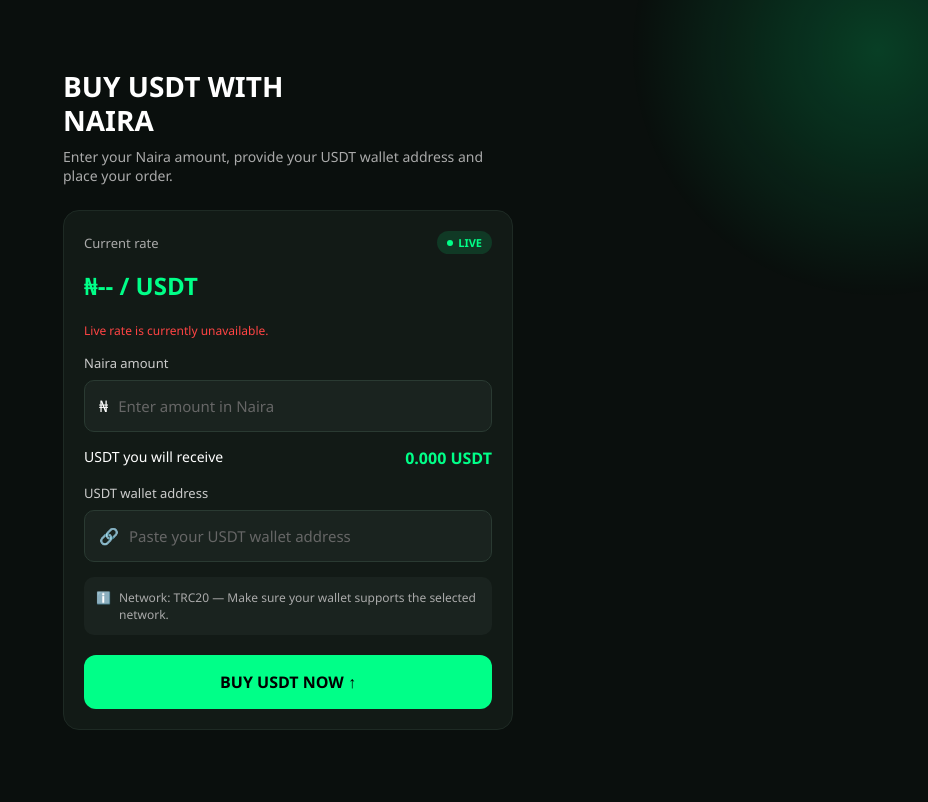
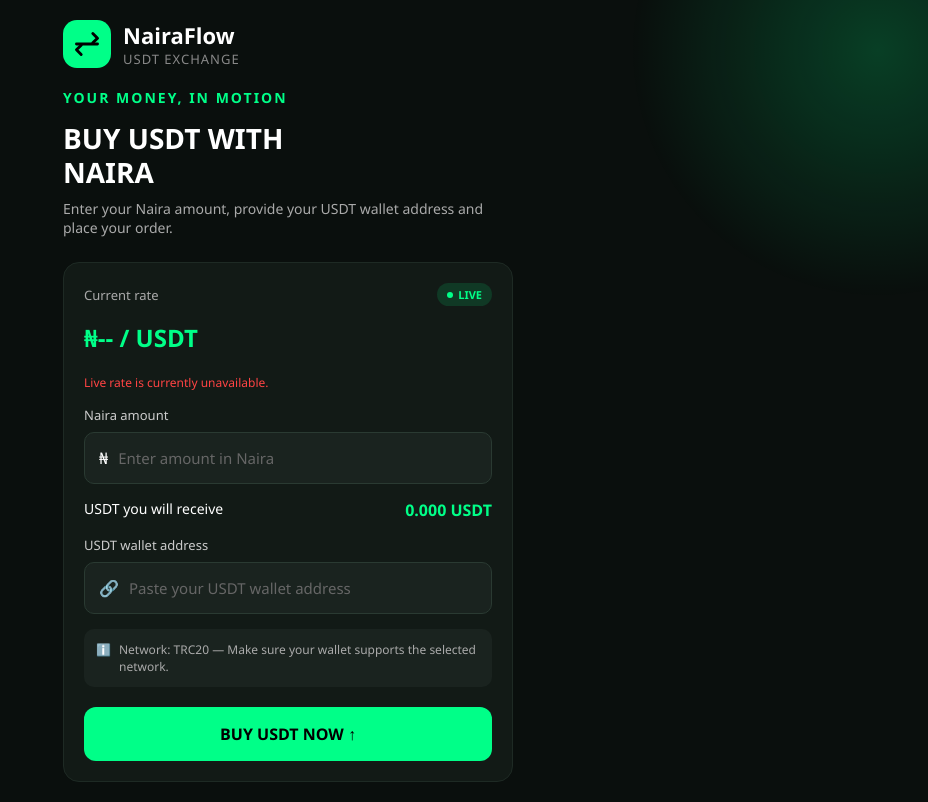
Before and after one commit to Musa-long/USDT-NAIRA-EXCHANGE, a website: page public/index.html in a window 1280 px wide. Shown: the whole page, without its empty margins (352-1280 px from the left). Drawn offline with Linux system fonts and the light colour scheme; no server answers.

Commit message:
Change title and add branding section in index.html
Updated the page title and added a branding section with logo and tagline.

```diff
--- a/public/index.html
+++ b/public/index.html
@@ -3,12 +3,21 @@
 <head>
   <meta charset="UTF-8">
   <meta name="viewport" content="width=device-width, initial-scale=1.0">
-  <title>BUY USDT WITH NAIRA</title>
+  <title>NairaFlow - USDT Exchange</title>
   <style>
     * { margin: 0; padding: 0; box-sizing: border-box; font-family: 'Segoe UI', Arial, sans-serif; }
     body { background: #0a0f0d; color: #fff; min-height: 100vh; padding: 20px; display: flex; justify-content: center; align-items: center; }
     .bg-circle { position: fixed; top: -200px; right: -200px; width: 500px; height: 500px; background: radial-gradient(circle, #00ff8833 0%, transparent 70%); border-radius: 50%; z-index: 0; }
     .container { width: 100%; max-width: 450px; position: relative; z-index: 1; }
+
+    /* NEW BRANDING HEADER */
+    .brand-header { display: flex; align-items: center; gap: 12px; margin-bottom: 8px; }
+    .logo { width: 48px; height: 48px; background: #00ff88; border-radius: 14px; display: flex; align-items: center; justify-content: center; }
+    .logo svg { width: 28px; height: 28px; }
+    .brand-name { font-size: 22px; font-weight: 800; color: #fff; }
+    .brand-sub { font-size: 13px; color: #888; letter-spacing: 1px; }
+    .tagline { font-size: 14px; color: #00ff88; font-weight: 600; letter-spacing: 2px; margin: 20px 0 15px 0; }
+
     h1 { font-size: 28px; font-weight: 800; margin-bottom: 10px; line-height: 1.2; }
     .subtitle { color: #aaa; font-size: 14px; margin-bottom: 25px; }
     .card { background: #121a16; border: 1px solid #1e2a24; border-radius: 16px; padding: 20px; }
@@ -33,6 +42,24 @@
 <body>
   <div class="bg-circle"></div>
   <div class="container">
+
+    <!-- BRANDING SECTION FROM YOUR PICTURE -->
+    <div class="brand-header">
+      <div class="logo">
+        <svg viewBox="0 0 24 24" fill="none" stroke="#000" stroke-width="2.5" stroke-linecap="round" stroke-linejoin="round">
+          <path d="M17 3l4 4-4 4"/>
+          <path d="M3 12h18"/>
+          <path d="M7 21l-4-4 4-4"/>
+        </svg>
+      </div>
+      <div>
+        <div class="brand-name">NairaFlow</div>
+        <div class="brand-sub">USDT EXCHANGE</div>
+      </div>
+    </div>
+
+    <div class="tagline">YOUR MONEY, IN MOTION</div>
+
     <h1>BUY USDT WITH<br>NAIRA</h1>
     <p class="subtitle">Enter your Naira amount, provide your USDT wallet address and place your order.</p>
 
```
